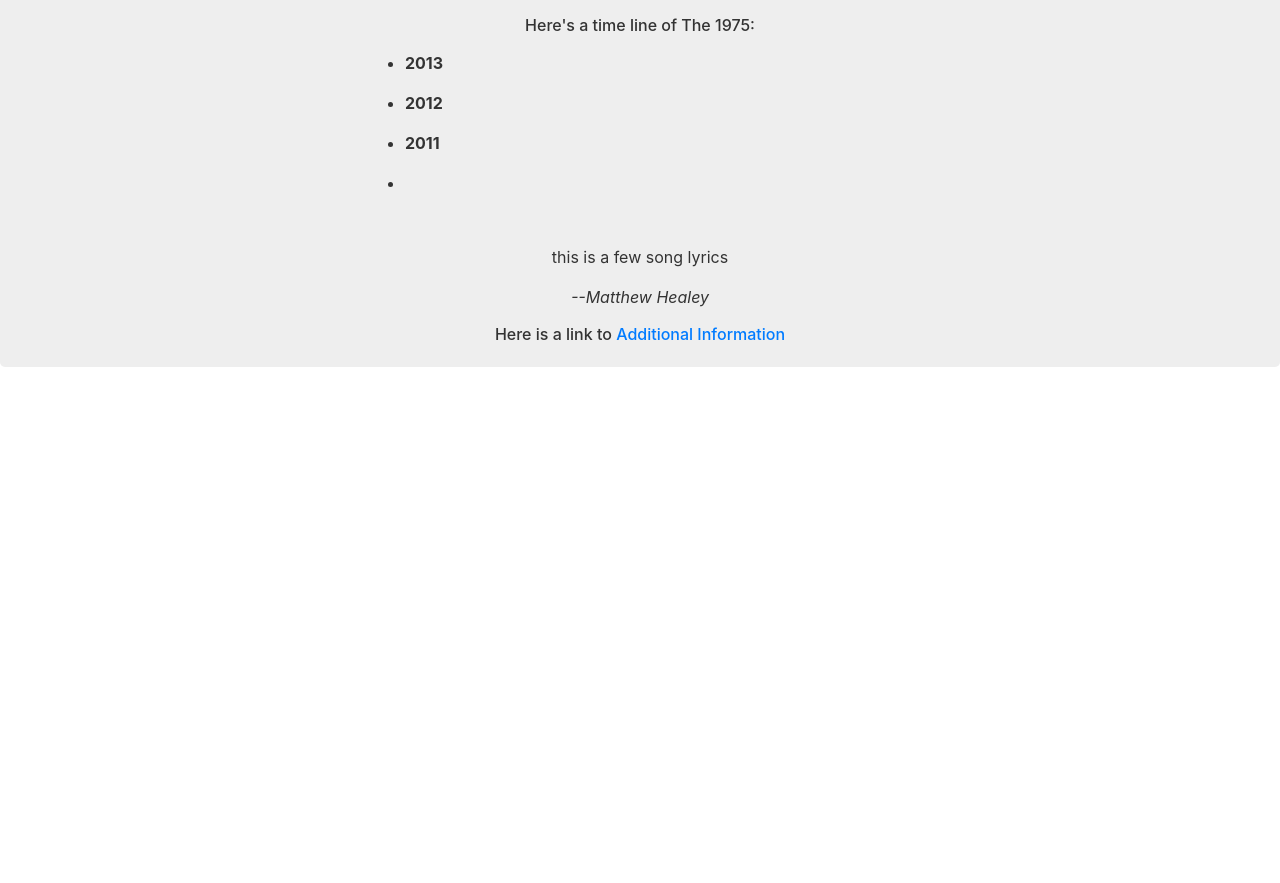
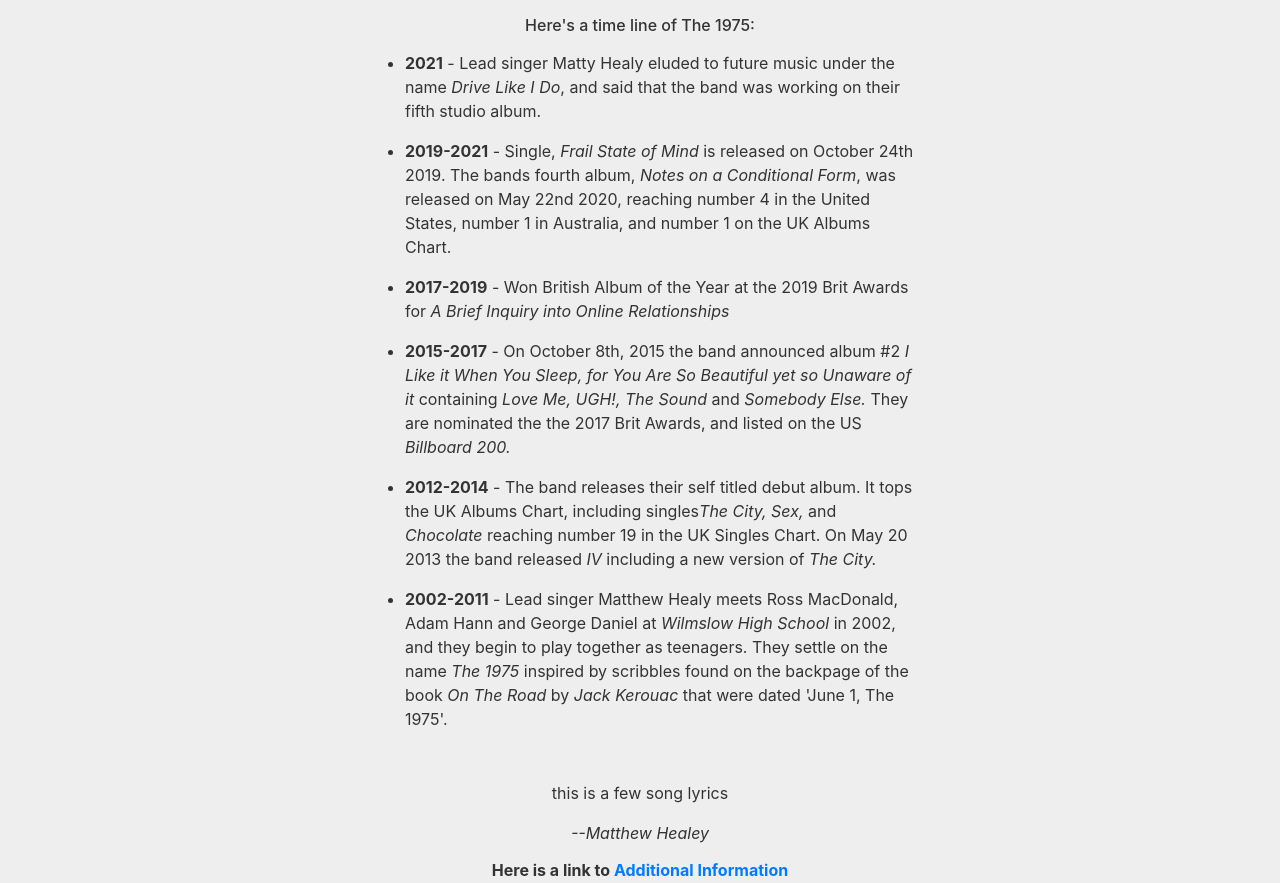
Before and after one commit to raseward14/Tribute-Page, a plain HTML site: page index.html in a window 1280 px wide. Shown: the part 639-1522 px from the top of the page. Before the commit the page ends 1006 px from the top, so only its background shows below. Drawn offline with nearby package versions, Linux system fonts and the light colour scheme; a web font is replaced by a local one.

Commit message:
completed CSS styling, added link to wikipedia page

```diff
--- a/index.html
+++ b/index.html
@@ -39,16 +39,18 @@
         <section id="tribute-info">
             <h3 id="headline">Here's a time line of The 1975:</h3>
             <ul>
-                <li><strong>2013</strong></li>
-                <li><strong>2012</strong></li>
-                <li><strong>2011</strong></li>
-                <li></li>
+                <li><strong>2021</strong> - Lead singer Matty Healy eluded to future music under the name <em>Drive Like I Do</em>, and said that the band was working on their fifth studio album.</li>
+                <li><strong>2019-2021</strong> - Single, <em>Frail State of Mind</em> is released on October 24th 2019. The bands fourth album, <em>Notes on a Conditional Form</em>, was released on May 22nd 2020, reaching number 4 in the United States, number 1 in Australia, and number 1 on the UK Albums Chart.</li>
+                <li><strong>2017-2019</strong> - Won British Album of the Year at the 2019 Brit Awards for <em>A Brief Inquiry into Online Relationships</em></li>
+                <li><strong>2015-2017</strong> - On October 8th, 2015 the band announced album #2 <em>I Like it When You Sleep, for You Are So Beautiful yet so Unaware of it</em> containing <em>Love Me, UGH!, The Sound</em> and <em>Somebody Else.</em> They are nominated the the 2017 Brit Awards, and listed on the US <em>Billboard 200.</em></li>
+                <li><strong>2012-2014</strong> - The band releases their self titled debut album. It tops the UK Albums Chart, including singles<em>The City, Sex,</em> and <em>Chocolate</em> reaching number 19 in the UK Singles Chart. On May 20 2013 the band released <em>IV</em> including a new version of <em>The City.</em></li>
+                <li><strong>2002-2011</strong> - Lead singer Matthew Healy meets Ross MacDonald, Adam Hann and George Daniel at <em>Wilmslow High School</em> in 2002, and they begin to play together as teenagers. They settle on the name <em>The 1975</em> inspired by scribbles found on the backpage of the book <em>On The Road</em> by <em>Jack Kerouac</em> that were dated 'June 1, The 1975'.</li>
             </ul>
             <blockquote cite="">
                 <p>this is a few song lyrics</p>
                 <cite>--Matthew Healey</cite>
             </blockquote>
-            <h3>Here is a link to <a id="tribute-link" href="" target="null">Additional Information</a>
+            <h3><strong>Here is a link to <a id="tribute-link" href="https://en.wikipedia.org/wiki/The_1975" target="null">Additional Information</strong></a>
             </h3>
 
         </section>
```
